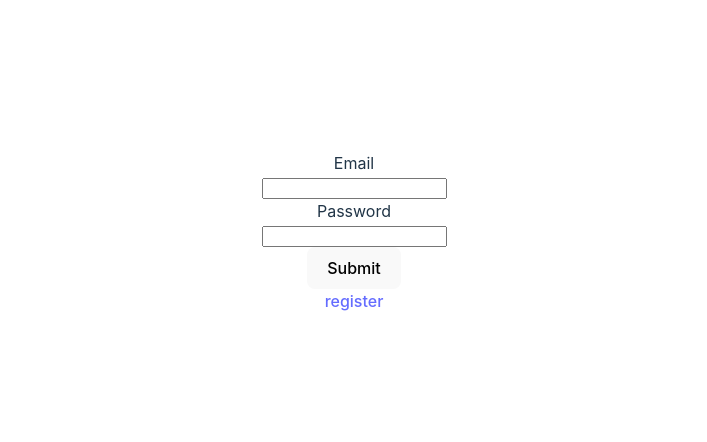
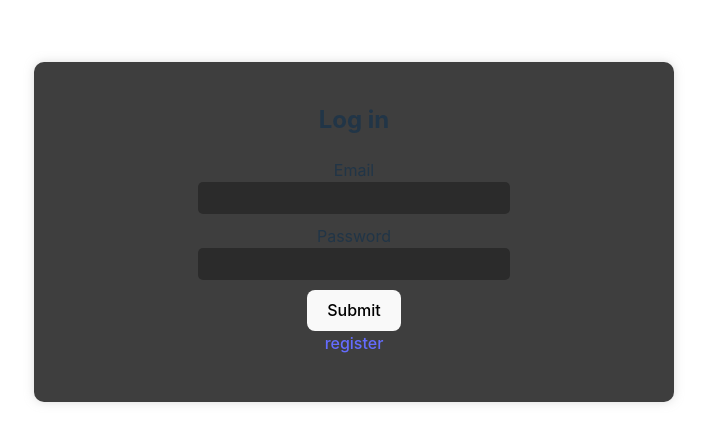
Before and after one commit to Kryqq/auth, a React (Vite) app: page /login in a window 1280 px wide. Shown: the part 168-610 px from the top of the page, without its empty margins (286-993 px from the left). Built offline with nearby package versions, Linux system fonts and the light colour scheme.

Commit message:
refactor

```diff
--- a/src/layout/authForm/AuthForm.tsx
+++ b/src/layout/authForm/AuthForm.tsx
@@ -1,5 +1,5 @@
 import React from 'react';
-
+import styles from '../fieldsForm.module.css';
 import { SubmitHandler } from 'react-hook-form';
 import { Field, FormData } from '../../types/registrationTypes';
 import { UniversalForm } from '../../components/universalForm/UniversalForm';
@@ -31,7 +31,8 @@ export const AuthForm = () => {
    ];
 
    return (
-      <div>
+      <div className={styles.fieldsForm}>
+         <h2>Log in</h2>
          <UniversalForm fields={fields} onSubmit={onSubmit} />
          <NavLink to={'/'}>register</NavLink>
       </div>
--- a/src/layout/registrationForm/RegistrationForm.tsx
+++ b/src/layout/registrationForm/RegistrationForm.tsx
@@ -1,3 +1,4 @@
+import styles from '../fieldsForm.module.css';
 import axios from 'axios';
 
 import { SubmitHandler } from 'react-hook-form';
@@ -53,7 +54,7 @@ export const RegistrationForm = () => {
    ];
 
    return (
-      <div>
+      <div className={styles.fieldsForm}>
          <h2>Registration</h2>
          <UniversalForm<FormData> fields={fields} onSubmit={onSubmit} />
          <NavLink to={'/login'}>Login</NavLink>
```
